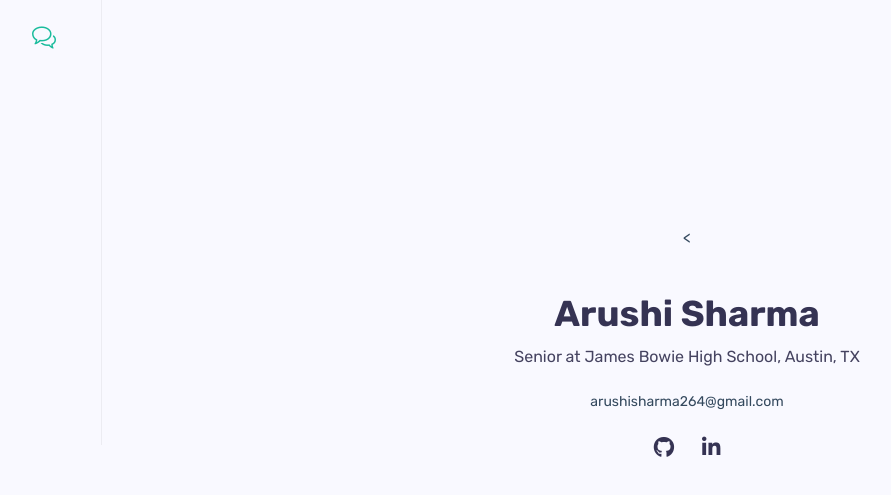
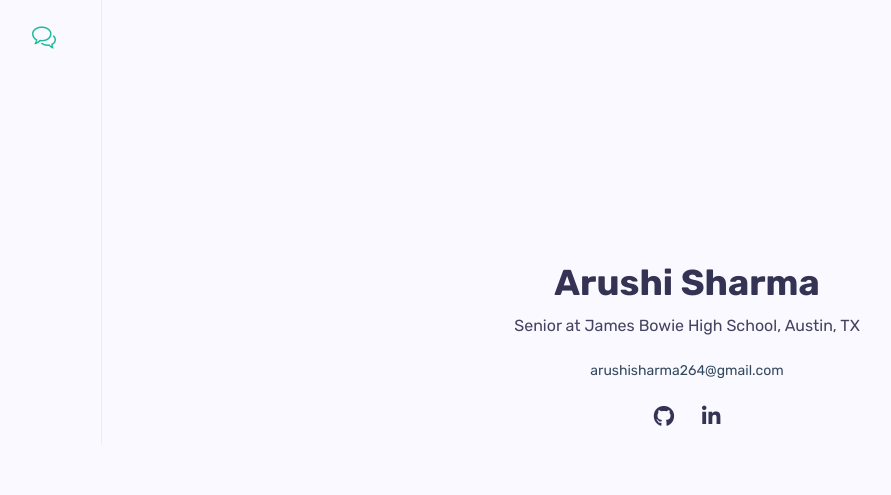
Before and after one commit to rambogonsalves/charms, a plain HTML site: page index.html in a window 1280 px wide. Shown: the part 355-850 px from the top of the page, without its empty margins (8-899 px from the left). Drawn offline with nearby package versions, Linux system fonts and the light colour scheme.

Commit message:
Update index.html

```diff
--- a/index.html
+++ b/index.html
@@ -90,20 +90,10 @@
 	<section id="home" class="home light d-flex align-items-center">
 
 		<div class="container">
-
-			<!-- intro -->
 			<div class="intro">
-				<!-- avatar image -->
-				<<div class='logoProject'>
-
-</div>
-				<div class="imagehead">
-<!-- <img src="./images/arushis1.png"alt="ServiceSPOTTER" class='img-fluid projectImageSmallReducedPadding'> -->
-					<div/>
 				<!-- info -->
-				<h1 class="mb-2 mt-0" style="margin-top: 40px !important">Arushi Sharma</h1>
+				<h1 class="mb-2 mt-0" style="margin-top: 5px !important">Arushi Sharma</h1>
 				<span>Senior at <span style="display: inline-block;">James Bowie High School, Austin, TX</span></span>
-
 
                 <div style='font-size: 14px; margin-top: 20px;'>
 			arushisharma264@gmail.com
```
